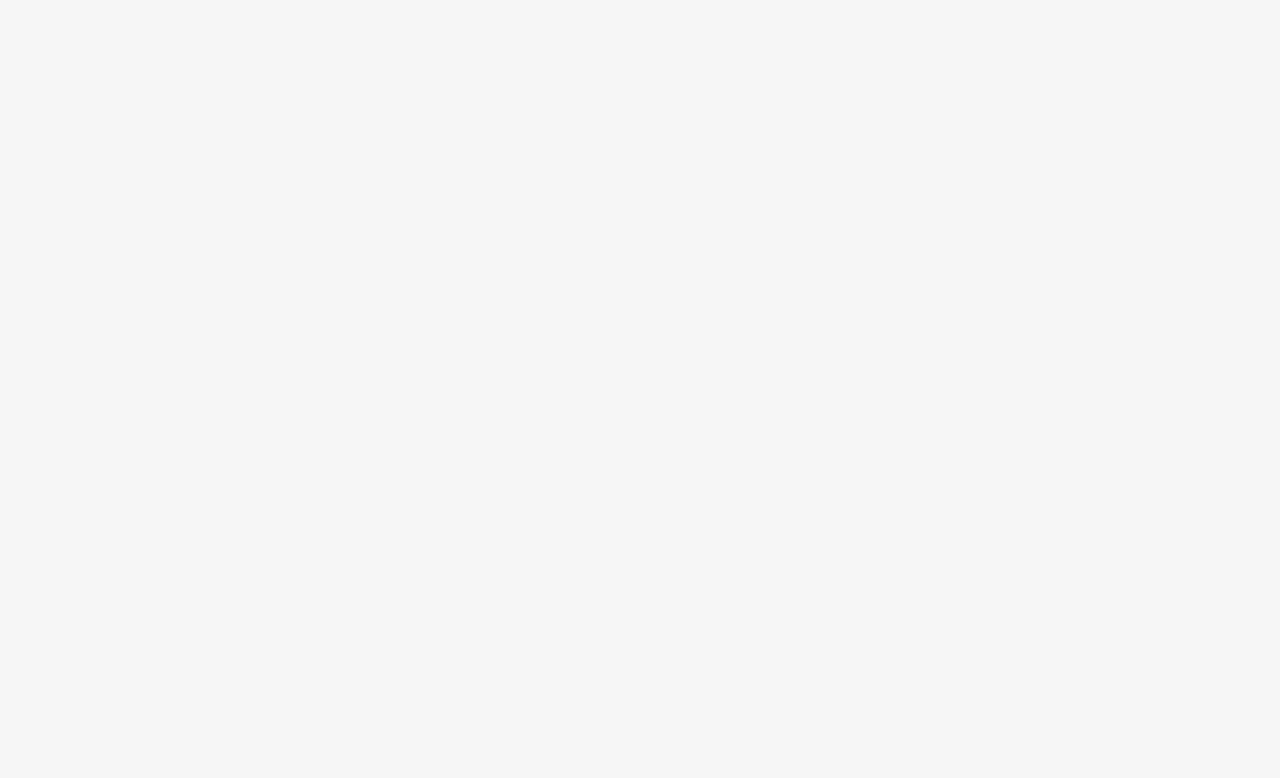
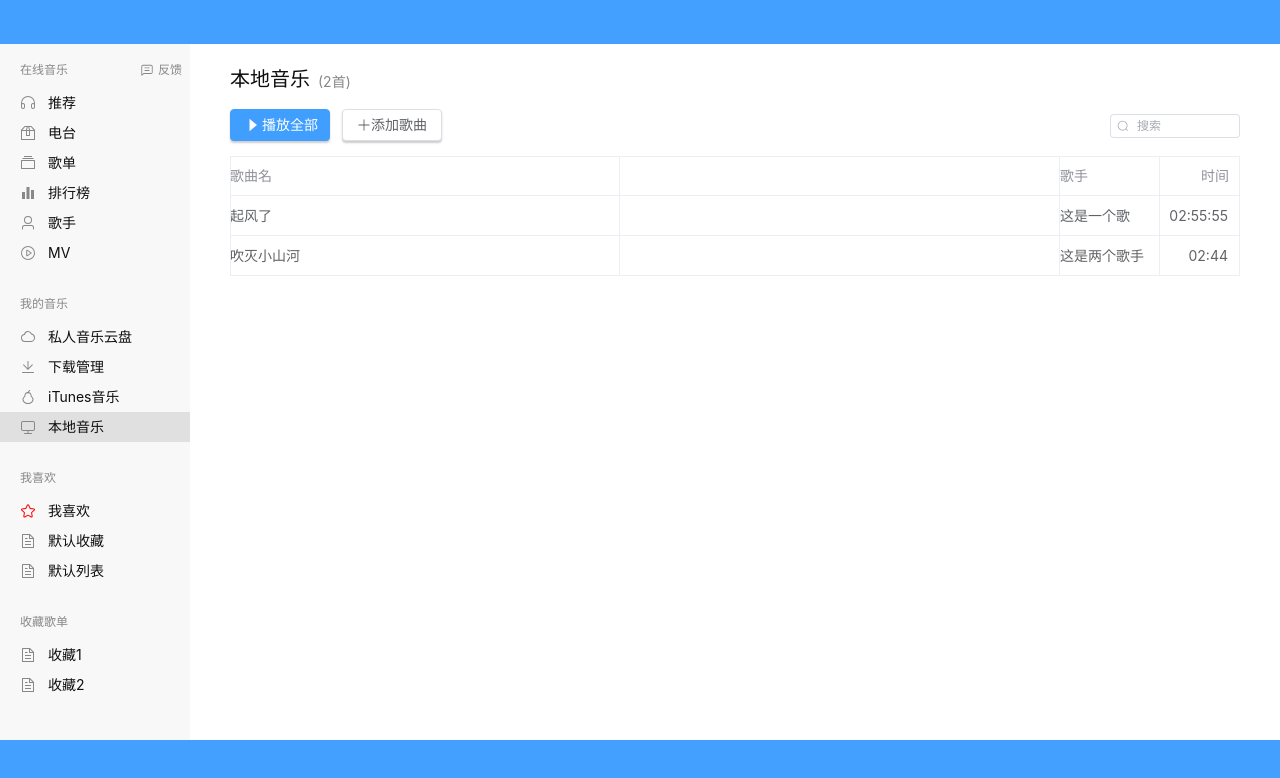
Before and after one commit to xzzfxz/music-player, a Vue app: page /localMusic in a window 1280 px wide. Before the commit this address had no page. Shown: the top 778 px of the page. Built offline with nearby package versions, Linux system fonts and the light colour scheme.

Commit message:
feat: 本地音乐

```diff
--- a/src/assets/styles/global.scss
+++ b/src/assets/styles/global.scss
@@ -15,3 +15,16 @@
 .click-active:active {
   opacity: 0.8;
 }
+
+.el-table {
+  .el-table__header,
+  .el-table__body {
+    .el-table__cell {
+      padding: 8px 0;
+      .cell {
+        padding: 0;
+        padding-right: 10px;
+      }
+    }
+  }
+}
--- a/src/router/index.ts
+++ b/src/router/index.ts
@@ -9,13 +9,27 @@ const routes: RouteRecordRaw[] = [
     name: 'mainLayout',
     component: MainLayout,
     redirect: '/',
-    children: [{ path: '/', name: 'index', component: Index }],
-  },
+    children: [
+      {
+        path: '/',
+        name: 'index',
+        component: Index,
+        redirect: 'localMusic',
+        children: [
+          {
+            path: 'localMusic',
+            name: 'localMusic',
+            component: () => import('@/views/local/index.vue')
+          }
+        ]
+      }
+    ]
+  }
 ];
 
 const router = createRouter({
   history: createWebHistory(),
-  routes,
+  routes
 });
 
 export default router;
--- a/src/views/index/component/menu.vue
+++ b/src/views/index/component/menu.vue
@@ -49,7 +49,7 @@ import {
 import { shallowReactive } from 'vue';
 
 const state = shallowReactive({
-  selectedItem: 'recommend',
+  selectedItem: 'local',
   onlineMenu: {
     title: '在线音乐',
     showFeedback: true,
--- a/src/views/index/index.vue
+++ b/src/views/index/index.vue
@@ -3,11 +3,14 @@
     <div class="menu-container no-shrink">
       <Menu />
     </div>
-    <div class="main-container"></div>
+    <div class="main-container">
+      <RouterView />
+    </div>
   </div>
 </template>
 
 <script setup lang="ts">
+import { RouterView } from 'vue-router';
 import Menu from './component/menu.vue';
 </script>
 
@@ -24,7 +27,10 @@ import Menu from './component/menu.vue';
   overflow-y: auto;
 }
 .main-container {
+  height: 100%;
+  width: 0;
   background-color: #ffffff;
   flex-grow: 1;
+  overflow: auto;
 }
 </style>
--- /dev/null
+++ b/src/views/local/components/songTable.vue
@@ -0,0 +1,37 @@
+<template>
+  <el-table
+    border
+    highlight-current-row
+    style="width: 100%"
+    :data="state.tableData"
+  >
+    <el-table-column prop="name" label="歌曲名" width="390" />
+    <el-table-column prop="empty"></el-table-column>
+    <el-table-column
+      prop="singer"
+      label="歌手"
+      show-overflow-tooltip
+      width="100"
+    />
+    <el-table-column
+      prop="time"
+      label="时间"
+      align="right"
+      show-overflow-tooltip
+      width="80"
+    />
+  </el-table>
+</template>
+
+<script setup lang="ts">
+import { reactive } from 'vue';
+
+const state = reactive({
+  tableData: [
+    { name: '起风了', singer: '这是一个歌', time: '02:55:55' },
+    { name: '吹灭小山河', singer: '这是两个歌手', time: '02:44' }
+  ]
+});
+</script>
+
+<style lang="scss" scoped></style>
--- /dev/null
+++ b/src/views/local/index.vue
@@ -0,0 +1,86 @@
+<template>
+  <div class="title-container flex">
+    <div class="title">本地音乐</div>
+    <div class="total">(2首)</div>
+  </div>
+  <div class="deal-container flex">
+    <div class="left-container flex">
+      <el-button type="primary" class="deal-btn">
+        <el-icon class="deal-icon"><CaretRight /></el-icon>
+        播放全部
+      </el-button>
+      <el-button class="deal-btn">
+        <el-icon class="deal-icon plus"><Plus /></el-icon>
+        添加歌曲
+      </el-button>
+    </div>
+    <div class="right-container flex">
+      <div class="input-container">
+        <el-input
+          v-model="state.filterValue"
+          placeholder="搜索"
+          class="filter-input"
+          size="small"
+          :prefix-icon="Search"
+        />
+      </div>
+    </div>
+  </div>
+  <div class="song-container">
+    <SongTable />
+  </div>
+</template>
+
+<script setup lang="ts">
+import { CaretRight, Plus, Search } from '@element-plus/icons-vue';
+import { reactive } from 'vue';
+import SongTable from './components/songTable.vue';
+
+const state = reactive({
+  filterValue: ''
+});
+</script>
+
+<style lang="scss" scoped>
+.title-container {
+  padding-top: 25px;
+  padding-left: 40px;
+  align-items: flex-end;
+  .title {
+    font-size: 20px;
+    font-weight: 400;
+    line-height: 20px;
+  }
+  .total {
+    margin-left: 8px;
+    font-size: 14px;
+    line-height: 14px;
+    color: $menuColor;
+  }
+}
+.deal-container {
+  padding-left: 40px;
+  padding-right: 40px;
+  margin-top: 20px;
+  align-items: center;
+  justify-content: space-between;
+  .deal-btn {
+    width: 100px;
+    .deal-icon {
+      font-size: 20px;
+      &.plus {
+        font-size: 14px;
+      }
+    }
+  }
+  .filter-input {
+    width: 130px;
+    :deep(.el-input__inner) {
+      box-shadow: none;
+    }
+  }
+}
+.song-container {
+  padding: 15px 40px;
+}
+</style>
```
Also changed, not shown: .eslintrc.json.
